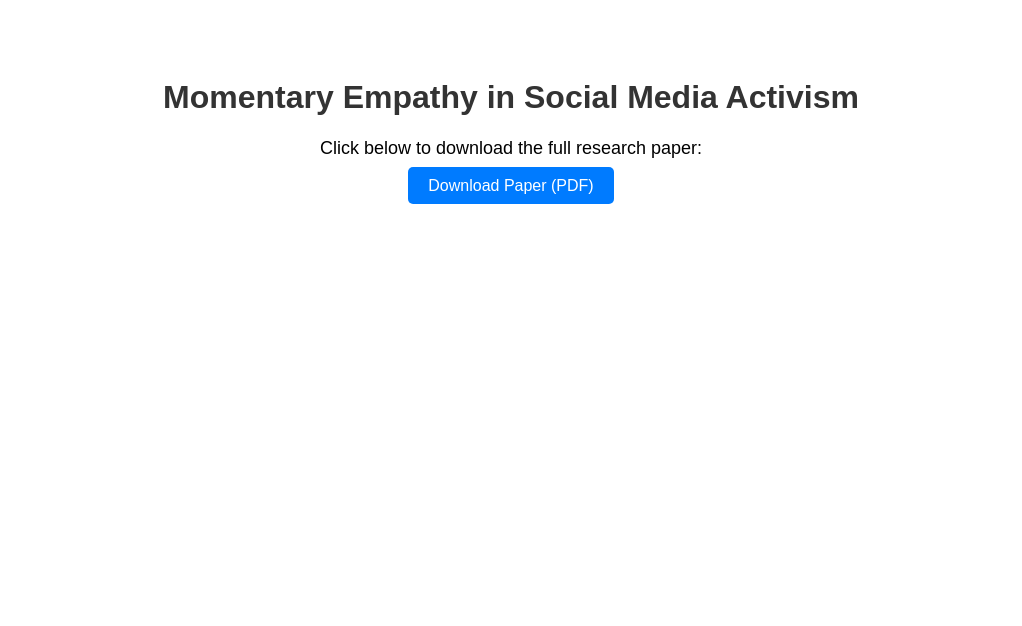
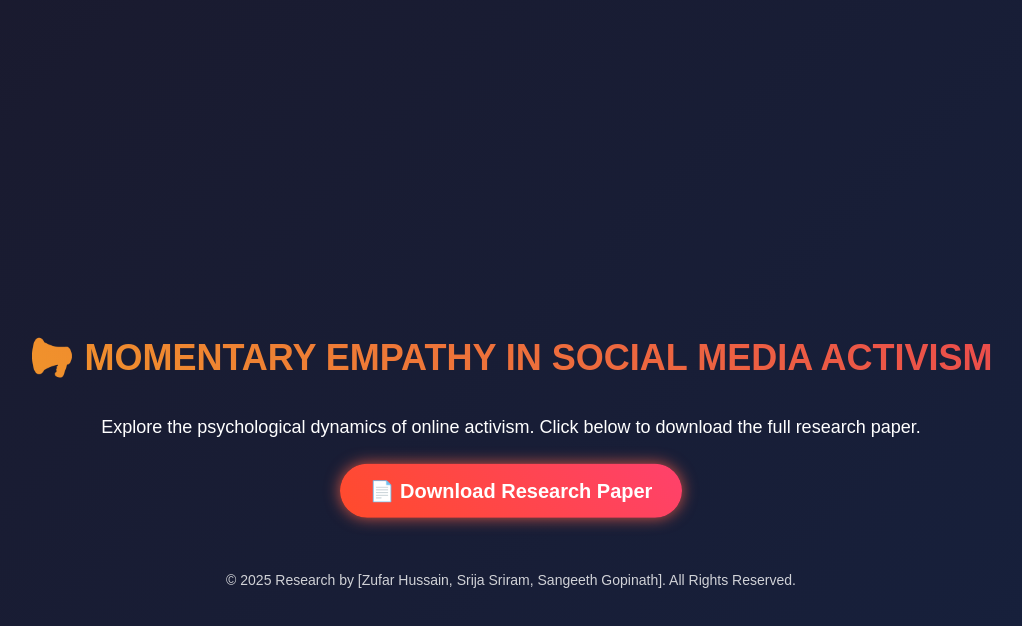
Before and after one commit to zufu07/momentary-empathy-study, a plain HTML site: page index.html in a window 1280 px wide. Shown: the whole page, without its empty margins (129-1151 px from the left). Drawn offline with Linux system fonts and the light colour scheme.

Commit message:
index.html

```diff
--- a/index.html
+++ b/index.html
@@ -5,16 +5,79 @@
     <meta name="viewport" content="width=device-width, initial-scale=1.0">
     <title>Momentary Empathy Research Paper</title>
     <style>
-        body { font-family: Arial, sans-serif; text-align: center; padding: 50px; }
-        h1 { color: #333; }
-        p { font-size: 18px; }
-        a { text-decoration: none; color: white; background: #007BFF; padding: 10px 20px; border-radius: 5px; }
-        a:hover { background: #0056b3; }
+        /* General Styling */
+        body {
+            font-family: 'Poppins', sans-serif;
+            text-align: center;
+            background: linear-gradient(135deg, #1a1a2e, #16213e);
+            color: white;
+            padding: 50px;
+            margin: 0;
+            height: 100vh;
+            display: flex;
+            flex-direction: column;
+            align-items: center;
+            justify-content: center;
+        }
+
+        h1 {
+            font-size: 36px;
+            font-weight: 700;
+            margin-bottom: 20px;
+            text-transform: uppercase;
+            background: linear-gradient(45deg, #f0932b, #eb4d4b);
+            -webkit-background-clip: text;
+            -webkit-text-fill-color: transparent;
+        }
+
+        p {
+            font-size: 18px;
+            margin-bottom: 30px;
+        }
+
+        /* Glowing Button */
+        .download-btn {
+            text-decoration: none;
+            color: white;
+            font-size: 20px;
+            font-weight: bold;
+            padding: 15px 30px;
+            background: linear-gradient(45deg, #ff4b2b, #ff416c);
+            border-radius: 50px;
+            box-shadow: 0px 0px 15px rgba(255, 99, 71, 0.8);
+            transition: transform 0.3s ease, box-shadow 0.3s ease;
+            display: inline-block;
+        }
+
+        .download-btn:hover {
+            transform: scale(1.1);
+            box-shadow: 0px 0px 25px rgba(255, 99, 71, 1);
+        }
+
+        /* Animated Floating Effect */
+        @keyframes float {
+            0% { transform: translateY(0px); }
+            50% { transform: translateY(-10px); }
+            100% { transform: translateY(0px); }
+        }
+
+        .download-btn {
+            animation: float 3s infinite;
+        }
+
+        /* Footer */
+        footer {
+            margin-top: 50px;
+            font-size: 14px;
+            opacity: 0.8;
+        }
     </style>
 </head>
 <body>
-    <h1>Momentary Empathy in Social Media Activism</h1>
-    <p>Click below to download the full research paper:</p>
-    <a href="momentary-empathy-study.pdf" download>Download Paper (PDF)</a>
+    <h1>📢 Momentary Empathy in Social Media Activism</h1>
+    <p>Explore the psychological dynamics of online activism. Click below to download the full research paper.</p>
+    <a href="momentary-empathy-study.pdf" class="download-btn" download>📄 Download Research Paper</a>
+
+    <footer>© 2025 Research by [Zufar Hussain, Srija Sriram, Sangeeth Gopinath]. All Rights Reserved.</footer>
 </body>
 </html>
```
